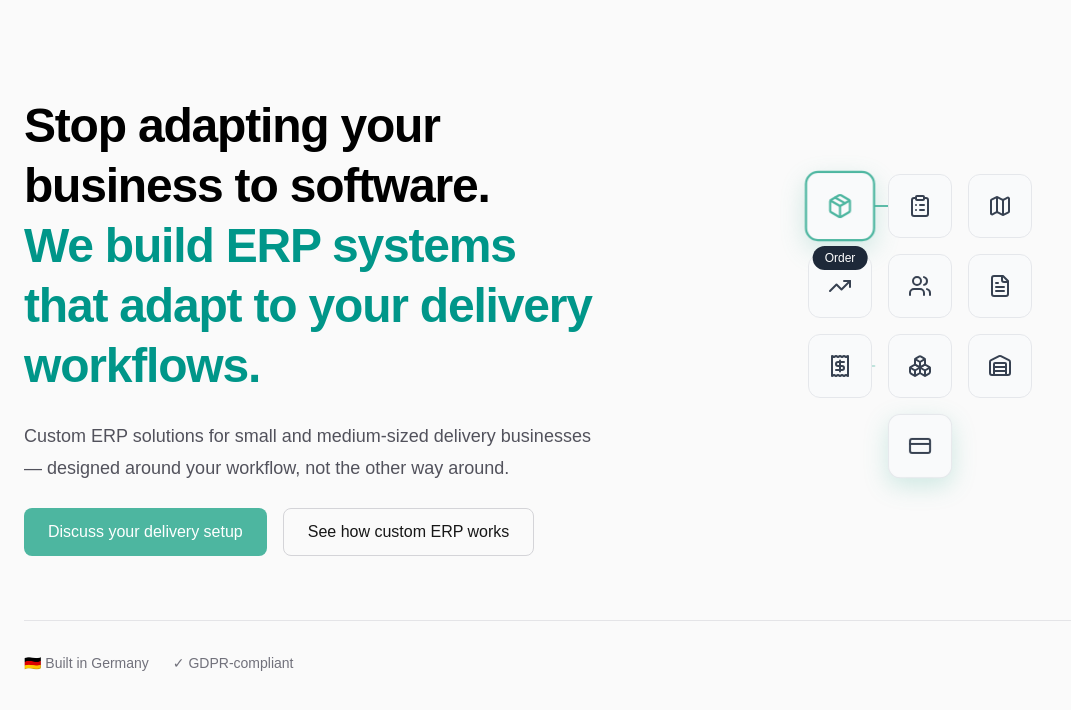
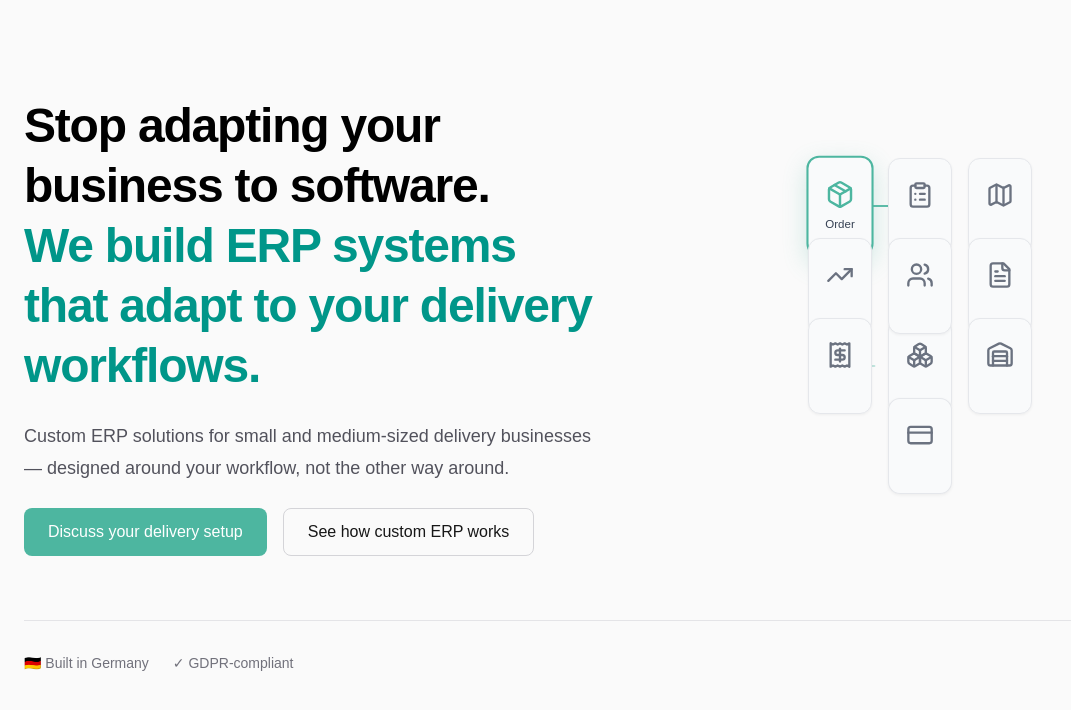
Before and after one commit to zaferkucuk/soluty-website, a Next.js app: page /en in a window 1280 px wide. Shown: the top 710 px of the page, without its empty margins (0-1071 px from the left). Built offline with nearby package versions, Linux system fonts and the light colour scheme.

Commit message:
refactor(module-grid): move label inside card
- Increase card size from 64x64 to 80x96
- Move label inside card (below icon)
- Add AnimatePresence for smooth label transitions
- Add placeholder div for consistent height
- Reduce scale from 1.1 to 1.05 for subtler effect
- Improve icon color contrast

```diff
--- a/app/[locale]/components/ModuleGrid/ModuleCard.tsx
+++ b/app/[locale]/components/ModuleGrid/ModuleCard.tsx
@@ -1,6 +1,6 @@
 'use client';
 
-import { motion } from 'framer-motion';
+import { motion, AnimatePresence } from 'framer-motion';
 import type { Module } from './modules-data';
 
 interface ModuleCardProps {
@@ -22,47 +22,49 @@ export function ModuleCard({
 
   return (
     <motion.div
-      className="relative flex flex-col items-center"
-      onMouseEnter={onMouseEnter}
-      onMouseLeave={onMouseLeave}
-    >
-      <motion.div
-        className="flex items-center justify-center rounded-xl bg-gray-50 transition-colors"
+      className="relative flex flex-col items-center justify-center rounded-xl bg-gray-50 cursor-default"
       style={{
-          width: 64,
-          height: 64,
+        width: 80,
+        height: 96,
         borderWidth: isActive ? 2 : 1,
         borderStyle: 'solid',
         borderColor: isActive ? '#4DB6A0' : '#E5E7EB',
       }}
       animate={{
-          scale: isActive ? 1.1 : 1,
+        scale: isActive ? 1.05 : 1,
         boxShadow: isActive
           ? '0 8px 24px rgba(77, 182, 160, 0.25)'
-            : '0 0 0 rgba(0, 0, 0, 0)',
+          : '0 1px 3px rgba(0, 0, 0, 0.05)',
       }}
       transition={{ duration: 0.2 }}
+      onMouseEnter={onMouseEnter}
+      onMouseLeave={onMouseLeave}
     >
+      {/* Icon */}
       <Icon
-          size={24}
+        size={28}
         className="transition-colors"
-          style={{ color: isActive ? '#4DB6A0' : '#374151' }}
+        style={{ color: isActive ? '#4DB6A0' : '#6B7280' }}
       />
-      </motion.div>
 
-      {/* Active Label */}
+      {/* Label - Always visible when active, inside card */}
+      <AnimatePresence>
         {isActive && (
-        <motion.div
-          initial={{ opacity: 0, y: -4 }}
+          <motion.span
+            initial={{ opacity: 0, y: 4 }}
             animate={{ opacity: 1, y: 0 }}
-          exit={{ opacity: 0 }}
+            exit={{ opacity: 0, y: 4 }}
             transition={{ duration: 0.15 }}
-          className="absolute top-full left-1/2 -translate-x-1/2 mt-2 px-3 py-1 bg-gray-800 text-white text-xs font-medium rounded-full whitespace-nowrap z-10"
+            className="mt-2 text-[11px] font-medium text-gray-700 text-center leading-tight px-1 max-w-[72px] truncate"
             aria-live="polite"
           >
             {moduleName}
-        </motion.div>
+          </motion.span>
         )}
+      </AnimatePresence>
+
+      {/* Placeholder for consistent height when not active */}
+      {!isActive && <div className="mt-2 h-[14px]" />}
     </motion.div>
   );
 }
```
Lines whose indentation alone changed are shown as unchanged.
